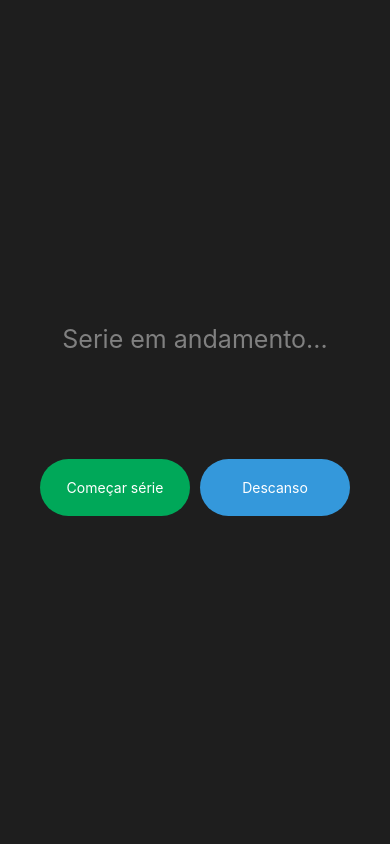
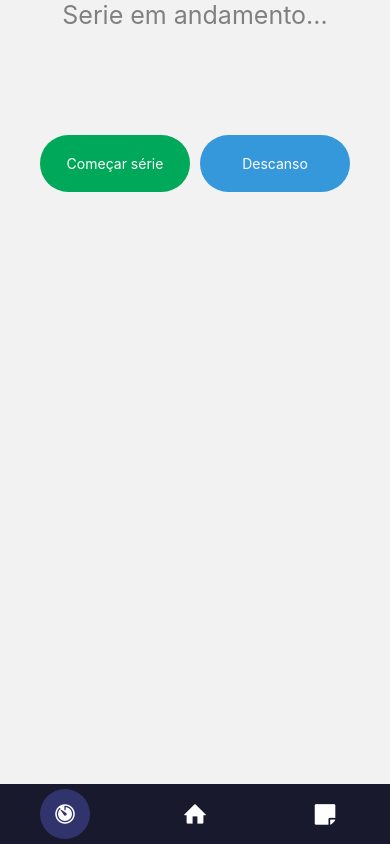
Before and after one commit to ArthurBrigueli/TimePump, a React Native app in the folder TimePump/: screen / in a window 390 px wide. Built offline with nearby package versions, Linux system fonts and the light colour scheme; what expo-notifications would draw is missing.

Commit message:
feat: criaçao da navbar

```diff
--- a/TimePump/App.js
+++ b/TimePump/App.js
@@ -1,21 +1,83 @@
 import { StyleSheet, Text, View } from 'react-native';
 import TimeScreen from './screens/TimeScreen';
 import { StatusBar } from 'expo-status-bar';
+import Teste from './screens/Teste';
+import Home from './screens/Home';
+
+import { NavigationContainer } from '@react-navigation/native';
+import { createBottomTabNavigator } from '@react-navigation/bottom-tabs';
+import { Ionicons } from '@expo/vector-icons';
+import { FontAwesome } from '@expo/vector-icons';
+import { Entypo } from '@expo/vector-icons';
+
+
+const Tab = createBottomTabNavigator()
+const screenOptions = {
+  tabBarShowLabel: false,
+  headerShow: false,
+  tabBarStyle: {
+    position: "absolute",
+    bottom: 0,
+    right: 0,
+    left: 0,
+    elevation: 1,
+    height: 60,
+    backgroundColor: "#18192d",
+    borderTopWidth: 0
+  }
+}
 
 export default function App() {
   return (
-    <View style={styles.container}>
-      <StatusBar barStyle="light-content" backgroundColor='#1e1e1e' translucent={false}/>
-      <TimeScreen/>
-    </View>
+    <NavigationContainer>
+        <Tab.Navigator screenOptions={screenOptions}>
+          <Tab.Screen
+            name="TimeScreen"
+            component={TimeScreen}
+            options={{
+              headerShown: false,
+              tabBarIcon: ({focused})=>{
+                return(
+                  <View style={{width: 50, height: 50, padding:10 ,borderRadius: 100,alignItems: 'center', justifyContent: 'center', backgroundColor:focused ? '#31346c':'#18192d'}}>
+                    <Ionicons name="timer" size={24} color="white" />
+                  </View>
+                )
+              }
+            }}
+          />
+
+          <Tab.Screen
+            name="Home"
+            component={Home}
+            options={{
+              headerShown: false,
+              tabBarIcon: ({focused})=>{
+                return(
+                  <View style={{width: 50, height: 50,padding:10 ,borderRadius: 100,alignItems: 'center', justifyContent: 'center', backgroundColor:focused ? '#31346c':'#18192d'}}>
+                    <Entypo name="home" size={24} color={"white"} />
+                  </View>
+                )
+              }
+            }}
+          />
+
+
+
+          <Tab.Screen
+            name="Teste"
+            component={Teste}
+            options={{
+              headerShown: false,
+              tabBarIcon: ({focused})=>{
+                return(
+                  <View style={{width: 50, height: 50 ,borderRadius: 100,alignItems: 'center', justifyContent: 'center', backgroundColor:focused ? '#31346c':'#18192d'}}>
+                    <FontAwesome name="sticky-note" size={24} color="white" />
+                  </View>
+                )
+              }
+            }}
+          />
+        </Tab.Navigator>
+    </NavigationContainer>
   );
 }
-
-const styles = StyleSheet.create({
-  container: {
-    flex: 1,
-    backgroundColor: '#1e1e1e',
-    alignItems: 'center',
-    justifyContent: 'center',
-  },
-});
```
Also changed, not shown: TimePump/package.json (+5 -2 lines), TimePump/components/NavBar.jsx (added), 1 other file (tests, documents, lock files or other folders).
